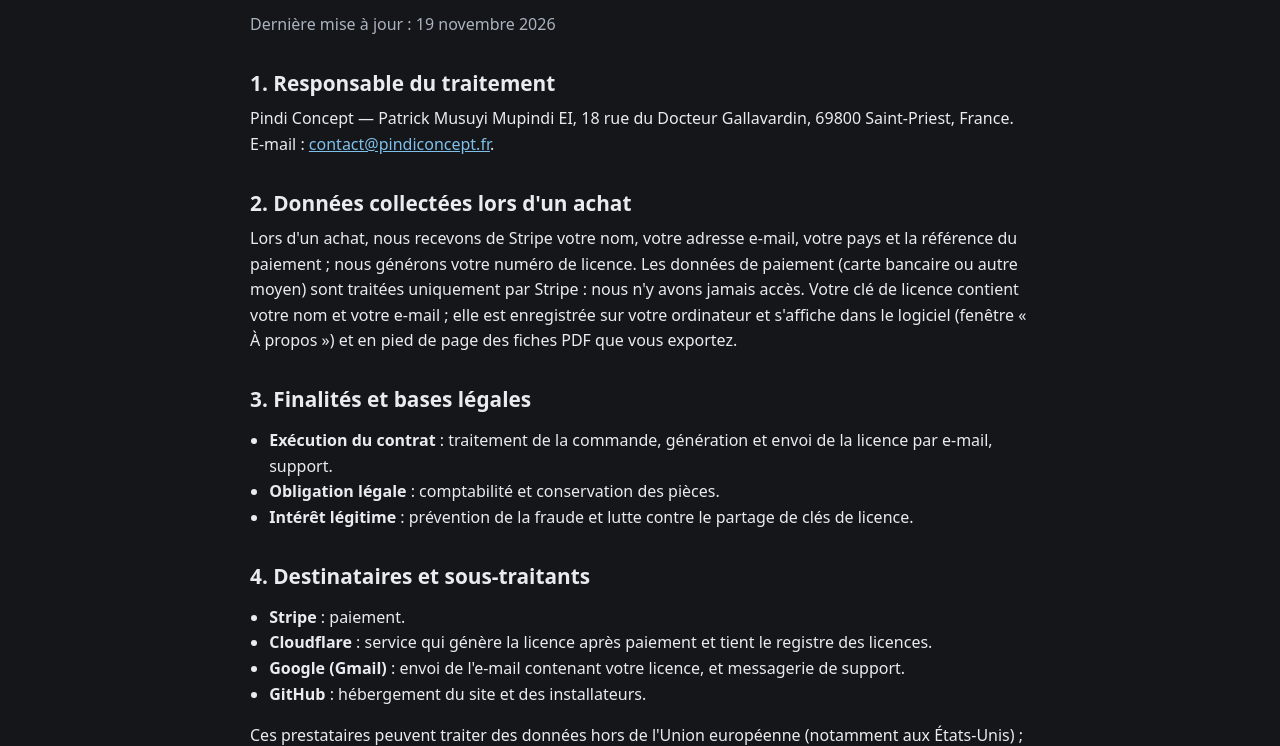
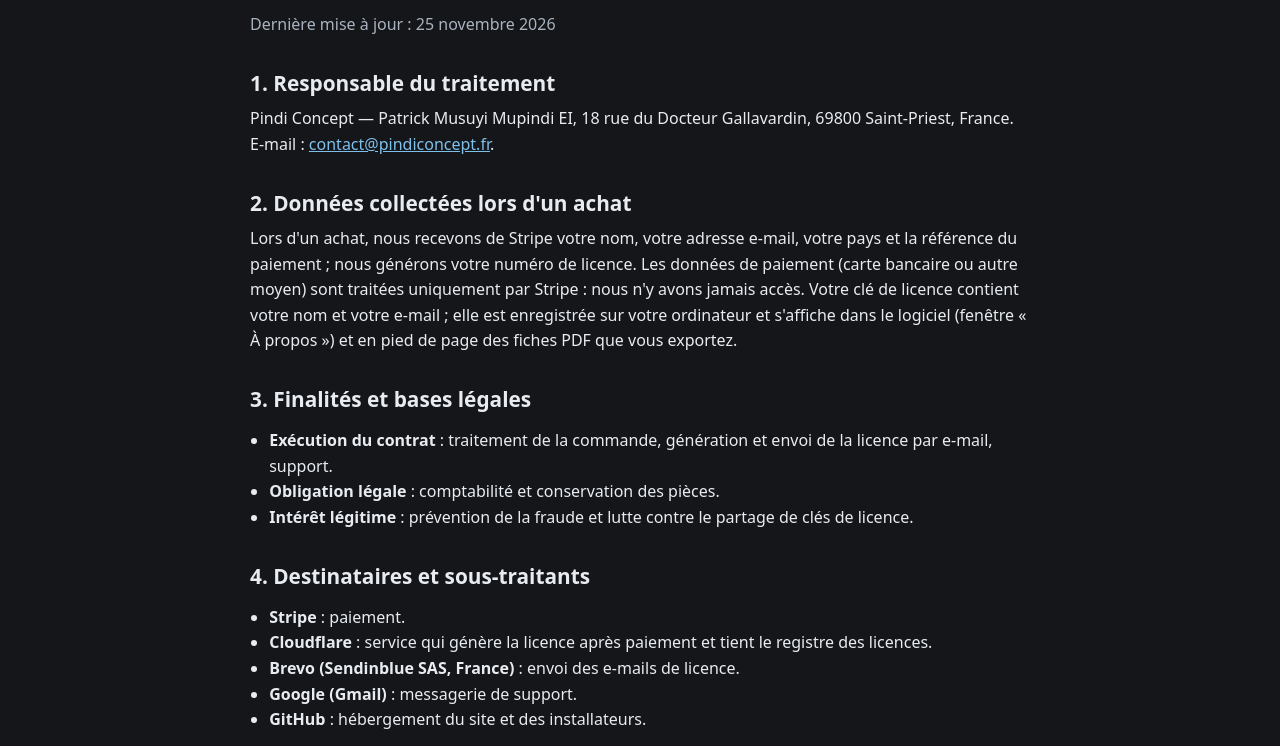
Before and after one commit to cosinusmerita-create/pindiconcept, a plain HTML site: page confidentialite.html in a window 1280 px wide. Shown: the part 213-959 px from the top of the page. Drawn offline with Linux system fonts and the light colour scheme.

Commit message:
Pages légales : Brevo pour les e-mails de licence

```diff
--- a/confidentialite.html
+++ b/confidentialite.html
@@ -21,7 +21,7 @@
 <main class="wrap doc">
   <a class="back" href="./">← Retour à l'accueil</a>
   <h1>Politique de confidentialité</h1>
-  <p class="muted">Dernière mise à jour : 19 novembre 2026</p>
+  <p class="muted">Dernière mise à jour : 25 novembre 2026</p>
 
   <h2 id="responsable">1. Responsable du traitement</h2>
   <p>Pindi Concept — Patrick Musuyi Mupindi EI, 18 rue du Docteur Gallavardin, 69800 Saint-Priest, France. E-mail : <a href="mailto:contact@pindiconcept.fr">contact@pindiconcept.fr</a>.</p>
@@ -40,7 +40,8 @@
   <ul>
     <li><strong>Stripe</strong> : paiement.</li>
     <li><strong>Cloudflare</strong> : service qui génère la licence après paiement et tient le registre des licences.</li>
-    <li><strong>Google (Gmail)</strong> : envoi de l'e-mail contenant votre licence, et messagerie de support.</li>
+    <li><strong>Brevo (Sendinblue SAS, France)</strong> : envoi des e-mails de licence.</li>
+    <li><strong>Google (Gmail)</strong> : messagerie de support.</li>
     <li><strong>GitHub</strong> : hébergement du site et des installateurs.</li>
   </ul>
   <p>Ces prestataires peuvent traiter des données hors de l'Union européenne (notamment aux États-Unis) ; ces transferts sont encadrés par des garanties appropriées (décision d'adéquation ou clauses contractuelles types).</p>
```
Also changed, not shown: en/privacy.html (+3 -2 lines).
